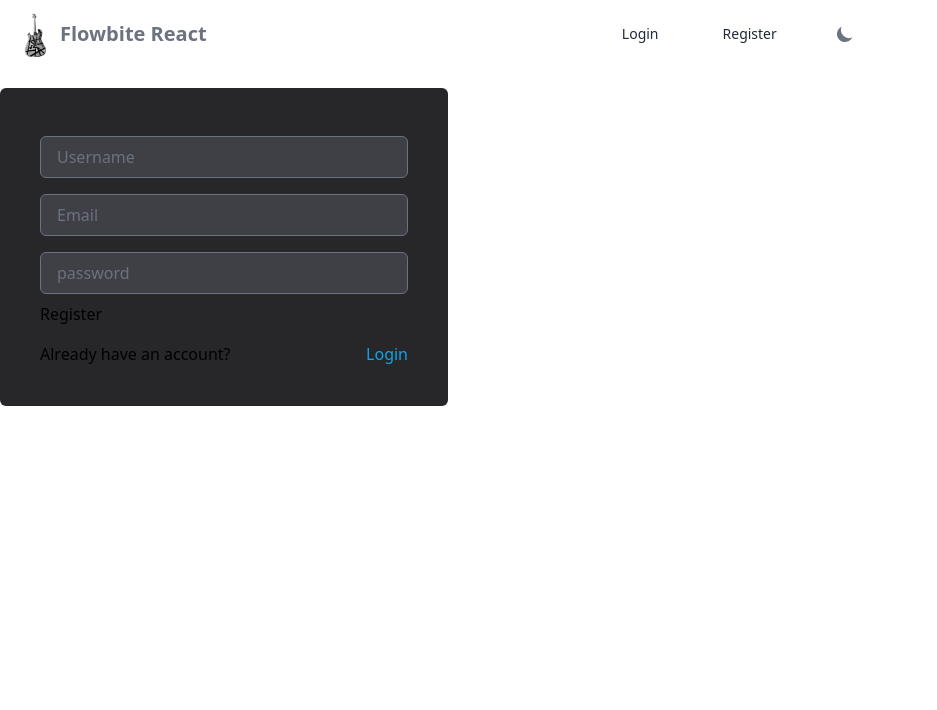
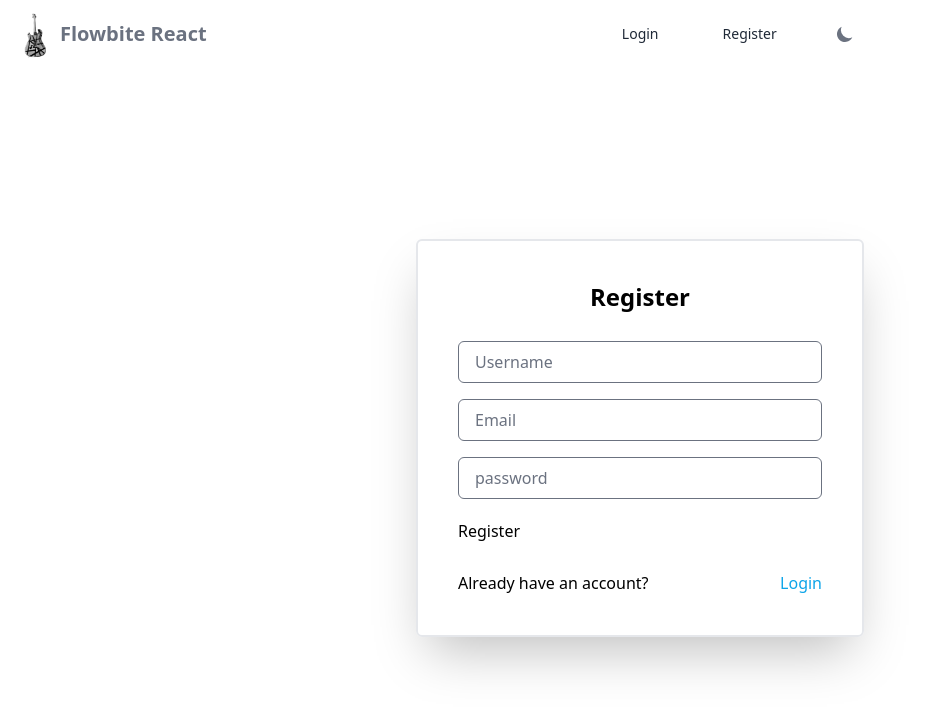
Before and after one commit to AndreOscco14/MERN-AUTH-JWT, a React (Vite) app in the folder Front-React-Shop/: page /register in a window 1280 px wide. Shown: the top 710 px of the page, without its empty margins (0-937 px from the left). Built offline with nearby package versions, Linux system fonts and the light colour scheme.

Commit message:
Version Black and White

```diff
--- a/Front-React-Shop/src/components/NavBar.jsx
+++ b/Front-React-Shop/src/components/NavBar.jsx
@@ -33,7 +33,7 @@ function NavBar() {
               }
             >
               <Dropdown.Header>
-                <span className="block text-sm">Hi {user.username} !</span>
+                <span className="block text-sm">Hi {user.username} &hearts;</span>
                 <span className="block truncate text-sm font-medium">{user.email}</span>
               </Dropdown.Header>
 
--- a/Front-React-Shop/src/pages/LoginPage.jsx
+++ b/Front-React-Shop/src/pages/LoginPage.jsx
@@ -19,25 +19,28 @@ function LoginPage() {
 
   return (
     <div className='flex h-[calc(100vh-100px)] items-center justify-center'>
-       <div className='bg-zinc-800 max-w-md w-full p-10 rounded-md'>
+       <div className='dark:bg-neutral-900 border-2 dark:border-none shadow-2xl dark:text-white max-w-md w-full p-10 rounded-md'>
        { signinErrors.map((error,i) => (
                 <div className='bg-red-500 p-2 text-white my-2'  key={i}>
                     {error}
                 </div>
         ))}
        <form onSubmit={ onSubmit}>
-              <h1 className='text-2xl font-bold'>Login</h1>
+              <h1 className='text-2xl font-bold text-center mb-5'>Login</h1>
                 <input type='email' {...register("email", {required: true})}
-                      className='w-full bg-zinc-700 text-white px-4 py-2 rounded-md my-2'
+                      className='w-full dark:bg-neutral-900 dark:text-white px-4 py-2 rounded-md my-2'
                       placeholder='Email'
                 />
                 {errors.email && <p className='text-red-500'>Email is required</p>}
                 <input type='password' {...register("password", {required: true})}
-                      className='w-full bg-zinc-700 text-white px-4 py-2 rounded-md my-2'
+                      className='w-full dark:bg-neutral-900 dark:text-white  px-4 py-2 rounded-md my-2'
                       placeholder='password'
                 />
                 {errors.password && <p className='text-red-500'>Password is required</p>}
-                <button type='submit'>
+                {/* <button type='submit' className='my-3 dark:bg-neutral-700 dark:text-white px-4 py-1 mt-4 rounded-lg border-2 dark:hover:bg-neutral-800'>
+                    Login
+                </button> */}
+                <button type='submit' className='my-3 border-2 text-black p-2 rounded-md hover:bg-neutral-700 dark:bg-neutral-700 dark:text-white dark:border-2 dark:hover:bg-neutral-800'>
                     Login
                 </button>
             </form>
--- a/Front-React-Shop/src/pages/RegisterPage.jsx
+++ b/Front-React-Shop/src/pages/RegisterPage.jsx
@@ -23,38 +23,41 @@ function RegisterPage() {
         });
 
     return (
-        <div className='bg-zinc-800 max-w-md p-10 rounded-md'>
+        <div className='flex h-[calc(100vh-100px)] items-center justify-center'>
+        <div className='dark:bg-neutral-900 max-w-md p-10 rounded-md border-2 dark:border-none shadow-2xl'>
         { registerErrors.map((error,i) => (
                 <div className='bg-red-500 p-2 text-white' key={i}>
                     {error}
                 </div>
         ))}
             <form onSubmit={ onSubmit}>
+            <h1 className='text-2xl font-bold text-center mb-5 dark:text-white'>Register</h1>
                 <input type='text' {...register("username", {required: true})}
-                    className='w-full bg-zinc-700 text-white px-4 py-2 rounded-md my-2'
+                    className='w-full dark:bg-neutral-900 dark:text-white px-4 py-2 rounded-md my-2'
                     placeholder='Username'
                 />
                 {errors.username && <p className='text-red-500'>Username is required</p>}
 
                 <input type='email' {...register("email", {required: true})}
-                      className='w-full bg-zinc-700 text-white px-4 py-2 rounded-md my-2'
+                      className='w-full dark:bg-neutral-900 dark:text-white px-4 py-2 rounded-md my-2'
                       placeholder='Email'
                 />
                 {errors.email && <p className='text-red-500'>Email is required</p>}
 
                 <input type='password' {...register("password", {required: true})}
-                      className='w-full bg-zinc-700 text-white px-4 py-2 rounded-md my-2'
+                      className='w-full dark:bg-neutral-900 dark:text-white px-4 py-2 rounded-md my-2'
                       placeholder='password'
                 />
                 {errors.password && <p className='text-red-500'>Password is required</p>}
 
-                <button type='submit'>
+                <button type='submit' className='dark:text-white my-3'>
                     Register
                 </button>
             </form>
-            <p className='flex gap-x-2 justify-between'>
+            <p className='flex gap-x-2 justify-between dark:text-white '>
               Already have an account? <Link to="/login" className='text-sky-500'>Login</Link>
             </p>
+        </div>
         </div>
       );
     }
--- a/Front-React-Shop/src/pages/TasksFormPage.jsx
+++ b/Front-React-Shop/src/pages/TasksFormPage.jsx
@@ -2,7 +2,7 @@ import { useForm } from 'react-hook-form'
 import { useTasks } from '../context/TasksContext'
 import { useNavigate, useParams } from 'react-router-dom'
 import { useEffect } from 'react'
-
+import { Button } from 'flowbite-react';
 
 function TasksFormPage() {
   const {register, handleSubmit, setValue } = useForm()
@@ -32,31 +32,41 @@ function TasksFormPage() {
   })
 
   return (
-    <div className='bg-zinc-800 max-w-md w-full p-10 rounded-md'>
+    <div className='flex h-[calc(100vh-100px)] items-center justify-center'>
+          <div className='border-2 dark:bg-neutral-900 max-w-md w-full p-10 rounded-xl'>
       <form onSubmit={onSubmit}>
-        <label htmlFor='title'>Title:</label>
+        <label htmlFor='title' className='dark:text-white'>Title:</label>
         <input
           type="text"
           placeholder='Title'
           {...register("title")}
-          className='w-full bg-zinc-700 text-white px-4 py-2 rounded-md my-2'
+          className='w-full dark:bg-zinc-700 text-white px-4 py-2 rounded-md my-2'
           autoFocus
         />
-        <label htmlFor='description'>Description:</label>
+        <label htmlFor='description' className='dark:text-white'>Description:</label>
         <textarea
          rows='3'
          placeholder='Description'
          {...register("description")}
-         className='w-full bg-zinc-700 text-white px-4 py-2 rounded-md my-2'>
+         className='w-full dark:bg-zinc-700 text-white px-4 py-2 rounded-md my-2'>
          </textarea>
          {/* <label htmlFor='date' className='mr-3'>Date:</label>
          <input type='date'
          className='w-full bg-zinc-700 text-white px-4 py-2 rounded-md my-2'
          {...register('date')}>
          </input> */}
-         <button className='bg-gray-700 px-4 py-1 mt-4 rounded-lg'>Save</button>
+         <div className='text-right'>
+          <button className='dark:bg-neutral-700 dark:text-white px-4 py-1 mt-4 rounded-lg border-2 dark:hover:bg-neutral-800'>Save</button>
+         </div>
+
+         {/* <div className="flex flex-wrap gap-2">
+          <Button color="gray">Gray</Button>
+          </div> */}
+
       </form>
     </div>
+    </div>
+
   )
 }
 
```
